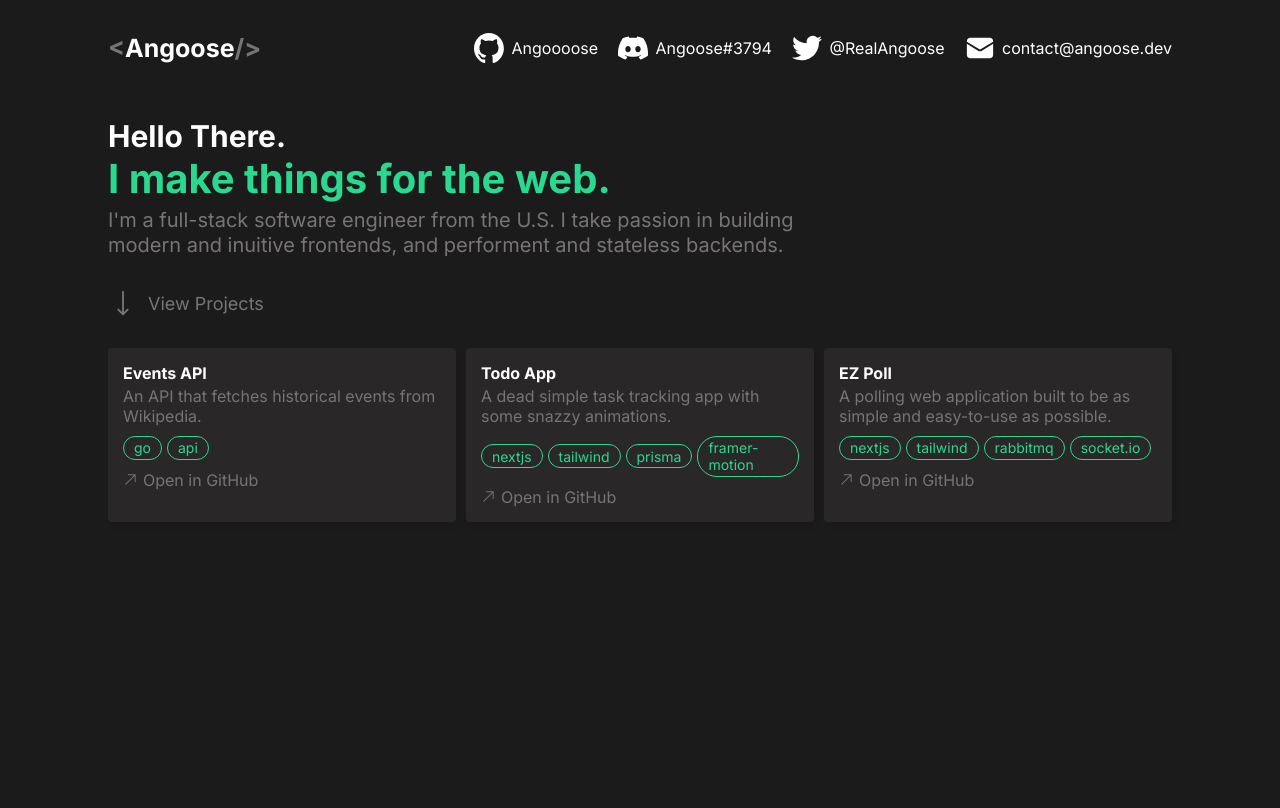
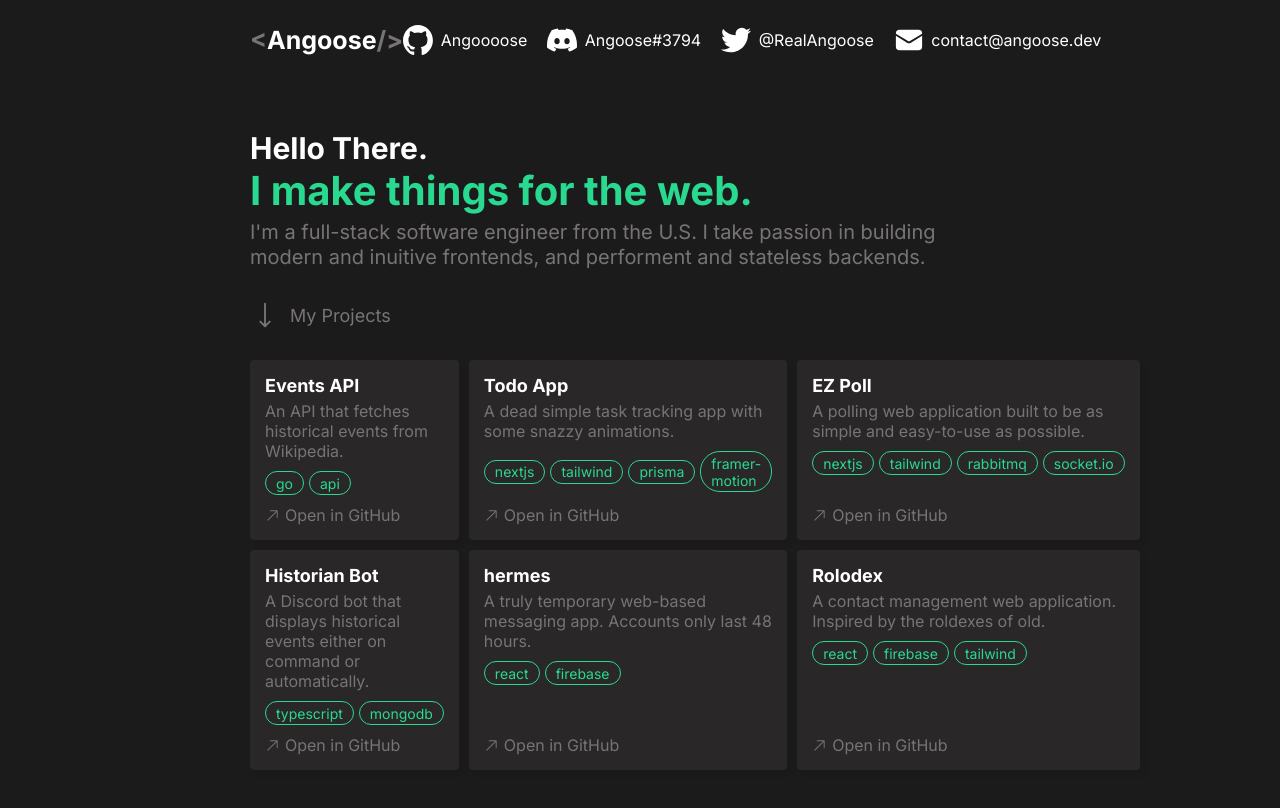
Before and after one commit to Angoooose/angoose.dev, a Next.js app: page / in a window 1280 px wide. Shown: the top 808 px of the page. Built offline with nearby package versions, Linux system fonts and the light colour scheme.

Commit message:
Add more ProjectCards

```diff
--- a/src/components/Hero/index.tsx
+++ b/src/components/Hero/index.tsx
@@ -22,7 +22,7 @@ export const Hero: FC = () => {
 			</HeroDescription>
 			<ProjectsButton transition={{ delay: 0.4 }} {...animationProps}>
 				<ArrowLongDownIcon height={30}/>
-				View Projects
+				My Projects
 			</ProjectsButton>
 		</HeroContainer>
 	);
--- a/src/components/NavigationBar/styles.ts
+++ b/src/components/NavigationBar/styles.ts
@@ -1,7 +1,7 @@
 import styled from 'styled-components';
 
 export const NavigationBarContainer = styled.div`
-	padding: 25px 100px;
+	padding: 25px 0px;
 	display: flex;
 	align-items: center;
 	justify-content: space-between;
--- a/src/components/ProjectCard/index.tsx
+++ b/src/components/ProjectCard/index.tsx
@@ -20,6 +20,7 @@ export const ProjectCard: FC<ProjectCardProps> = ({ title, description, link, ta
 			animate={{ y: 0, opacity: 1 }}
 			transition={{ delay: 0.6 + (index * 0.1) }}
 		>
+			<div>
 				<ProjectTitle>
 					{title}
 				</ProjectTitle>
@@ -33,6 +34,7 @@ export const ProjectCard: FC<ProjectCardProps> = ({ title, description, link, ta
 						</ProjectTag>
 					))}
 				</ProjectTagsContainer>
+			</div>
 			<ProjectLink>
 				<ArrowUpRightIcon height={15}/>
 				Open in GitHub
--- a/src/components/ProjectCard/styles.ts
+++ b/src/components/ProjectCard/styles.ts
@@ -5,6 +5,9 @@ export const ProjectCardContainer = styled(motion.a)`
 	background-color: ${({ theme }) => theme.colors.primary[800]};
 	border-radius: 4px;
 	box-shadow: 5px 5px 5px 0px rgba(0,0,0,0.05);
+	display: flex;
+	flex-direction: column;
+	justify-content: space-between;
 	padding: 15px;
 
 	:hover {
@@ -15,13 +18,13 @@ export const ProjectCardContainer = styled(motion.a)`
 `;
 
 export const ProjectTitle = styled.div`
-	font-size: 16px;
+	font-size: 18px;
 	font-weight: 700;
 `;
 
 export const ProjectDescription = styled.div`
 	color: ${({ theme }) => theme.colors.primary[200]};
-	margin-top: 2.5px;
+	margin-top: 5px;
 `;
 
 export const ProjectTagsContainer = styled.div`
--- a/src/pages/_styles/index.ts
+++ b/src/pages/_styles/index.ts
@@ -1,7 +1,7 @@
 import styled from 'styled-components';
 
 export const HomePageContainer = styled.div`
-	padding: 30px 100px;
+	padding: 50px 0px;
 `;
 
 export const ProjectsGrid = styled.div`
--- a/src/pages/index.tsx
+++ b/src/pages/index.tsx
@@ -31,6 +31,27 @@ export default function Home() {
 						tags={['nextjs', 'tailwind', 'rabbitmq', 'socket.io']}
 						index={2}
 					/>
+					<ProjectCard
+						title={'Historian Bot'}
+						description={'A Discord bot that displays historical events either on command or automatically.'}
+						link={'https://github.com/HistoryLabs/historian-bot'}
+						tags={['typescript', 'mongodb']}
+						index={3}
+					/>
+					<ProjectCard
+						title={'hermes'}
+						description={'A truly temporary web-based messaging app. Accounts only last 48 hours.'}
+						link={'https://github.com/Angoooose/hermes'}
+						tags={['react', 'firebase']}
+						index={5}
+					/>
+					<ProjectCard
+						title={'Rolodex'}
+						description={'A contact management web application. Inspired by the roldexes of old.'}
+						link={'https://github.com/Angoooose/rolodex'}
+						tags={['react', 'firebase', 'tailwind']}
+						index={4}
+					/>
 				</ProjectsGrid>
 			</HomePageContainer>
 		</>
--- a/src/styles/global.ts
+++ b/src/styles/global.ts
@@ -5,6 +5,11 @@ export default createGlobalStyle`
 		background-color: ${({ theme }) => theme.colors.primary[900]};
 		color: white;
 		height: 100%;
+		margin: 0px;
+	}
+
+	body {
+		padding: 0px 250px;
 	}
 
 	a {
```
Lines whose indentation alone changed are shown as unchanged.
